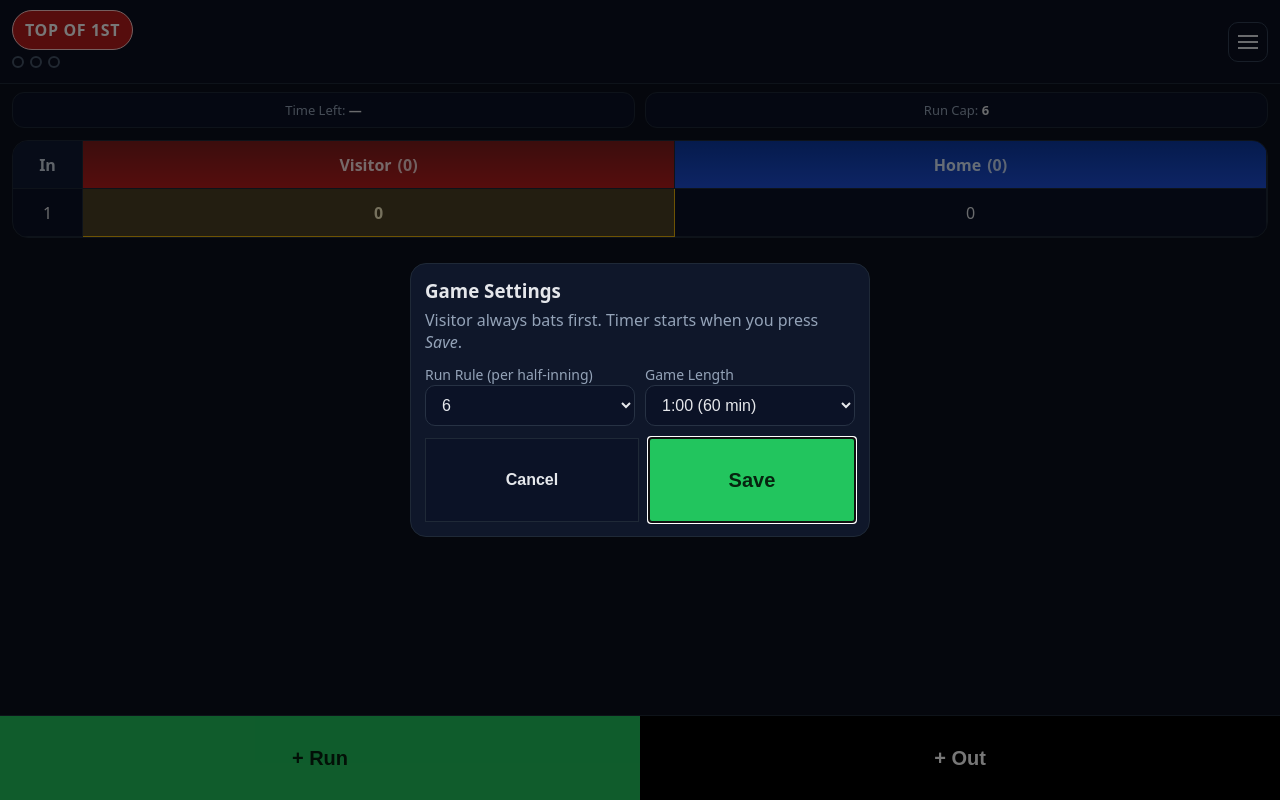
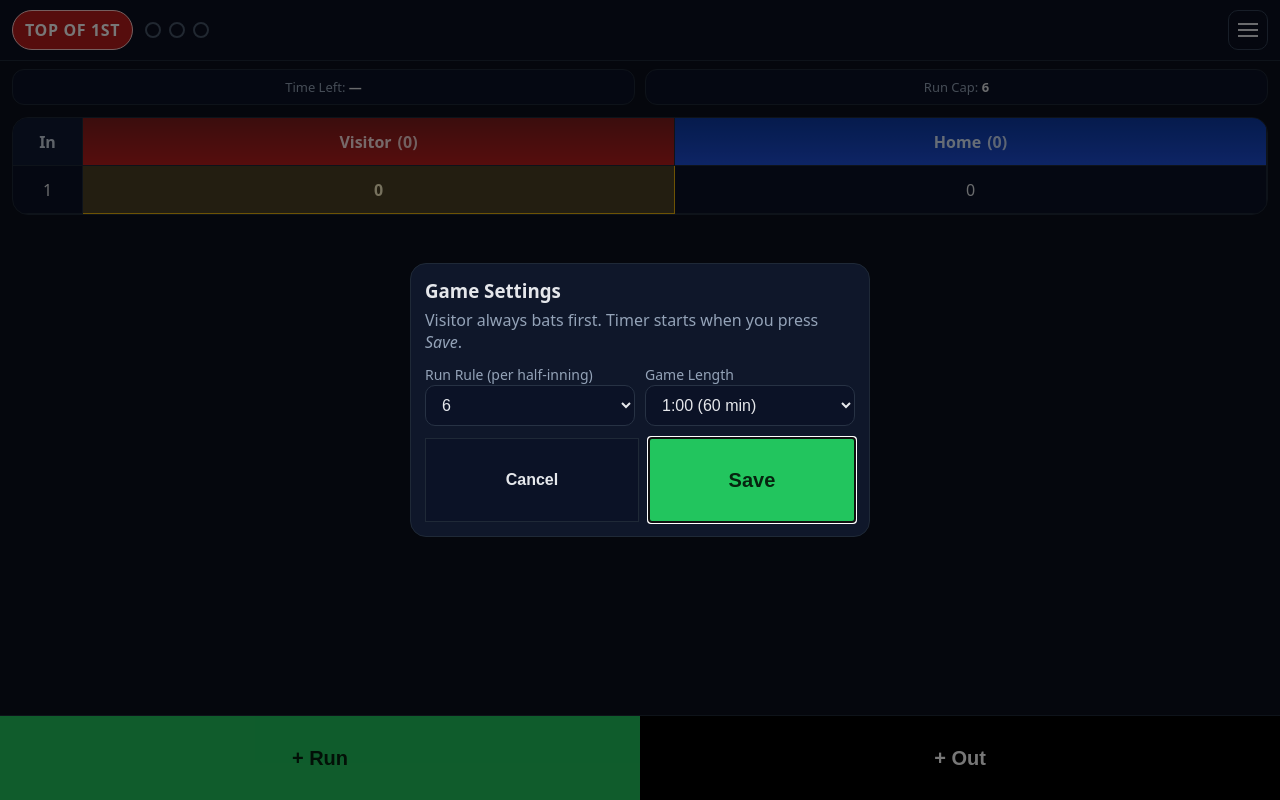
Before and after one commit to UnitVectorY-Labs/RunAndOut, a plain HTML site: page app/index.html in a window 1280 px wide. Drawn offline with Linux system fonts and the light colour scheme.

Commit message:
Refactor top bar layout by adding title section and adjusting styles for better alignment

```diff
--- a/app/index.html
+++ b/app/index.html
@@ -9,7 +9,7 @@
 <body>
   <header>
     <div class="topbar">
-      <div>
+      <div class="title-section">
         <div class="title" id="title">Top of 1st</div>
         <div class="outs" aria-label="Outs">
           <div class="out-dot" id="out1"></div>
--- a/app/style.css
+++ b/app/style.css
@@ -26,14 +26,15 @@
       backdrop-filter: blur(6px); background: #0b1022cc; border-bottom: 1px solid #1f2937;
     }
     .topbar { display: grid; grid-template-columns: 1fr auto; gap: 10px; align-items: center; }
+    .title-section { display: flex; align-items: center; gap: 12px; }
     .title {
-      justify-self: start; font-weight: 900; letter-spacing: .04em; text-transform: uppercase; padding: 8px 12px; border-radius: 999px; border: 1px solid #1f2937; background: #111827;
+      font-weight: 900; letter-spacing: .04em; text-transform: uppercase; padding: 8px 12px; border-radius: 999px; border: 1px solid #1f2937; background: #111827;
     }
     .title.visitor { background: var(--red-deep); color: #fff; border-color: #fecaca; }
     .title.home { background: var(--blue-deep); color: #fff; border-color: #bfdbfe; }
 
-    .outs { margin-top: 6px; display: inline-grid; grid-auto-flow: column; gap: 6px; align-items: center; }
-    .out-dot { width: 12px; height: 12px; border-radius: 50%; border: 2px solid #475569; }
+    .outs { display: inline-flex; gap: 8px; align-items: center; }
+    .out-dot { width: 16px; height: 16px; border-radius: 50%; border: 2px solid #475569; }
     .out-dot.filled { background: #f43f5e; border-color: #fb7185; }
 
     .menu-btn { justify-self: end; background: transparent; border: 1px solid #334155; color: var(--text); border-radius: 10px; width: 40px; height: 40px; display: grid; place-items: center; cursor: pointer; }
```
